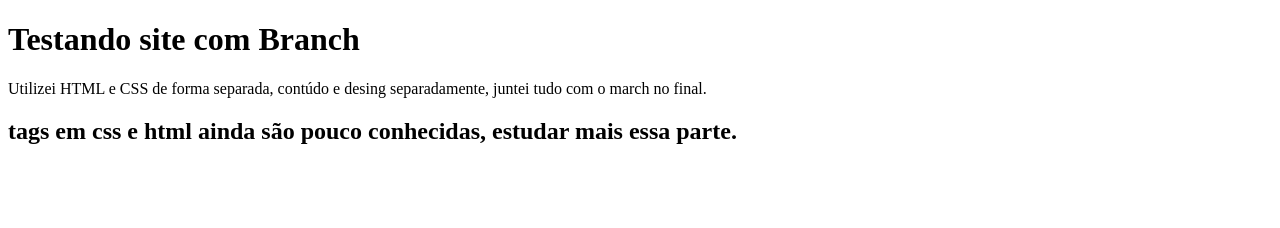
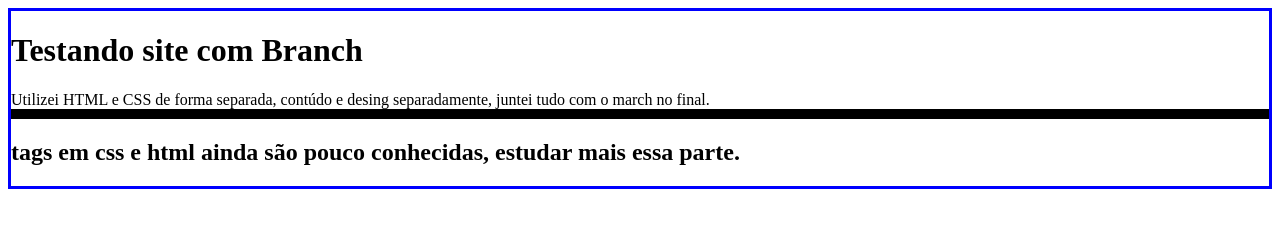
Before and after one commit to elielm14/Teste-branch, a plain HTML site: page index.html in a window 1280 px wide. Drawn offline with Linux system fonts and the light colour scheme.

Commit message:
commit do css

```diff
--- a/index.html
+++ b/index.html
@@ -4,6 +4,7 @@
     <meta charset="UTF-8">
     <meta http-equiv="X-UA-Compatible" content="IE=edge">
     <meta name="viewport" content="width=device-width, initial-scale=1.0">
+    <link rel="stylesheet" href="style.css">
     <title>Site Branch</title>
 </head>
 <body>
--- /dev/null
+++ b/style.css
@@ -0,0 +1,17 @@
+@charset "UTF-8";
+
+body{
+    border-width: medium;
+    border-style: solid;
+    border-color: #00f;
+}
+h1{
+    text-align: justify;
+}
+h2{text-align: justify;}
+p{border-style: solid;
+    border-bottom-width: 10px;
+    border-top-width: 0;
+    border-right-width: 0;
+    border-left-width: 0;}
+p{text-align: justify;}
```
